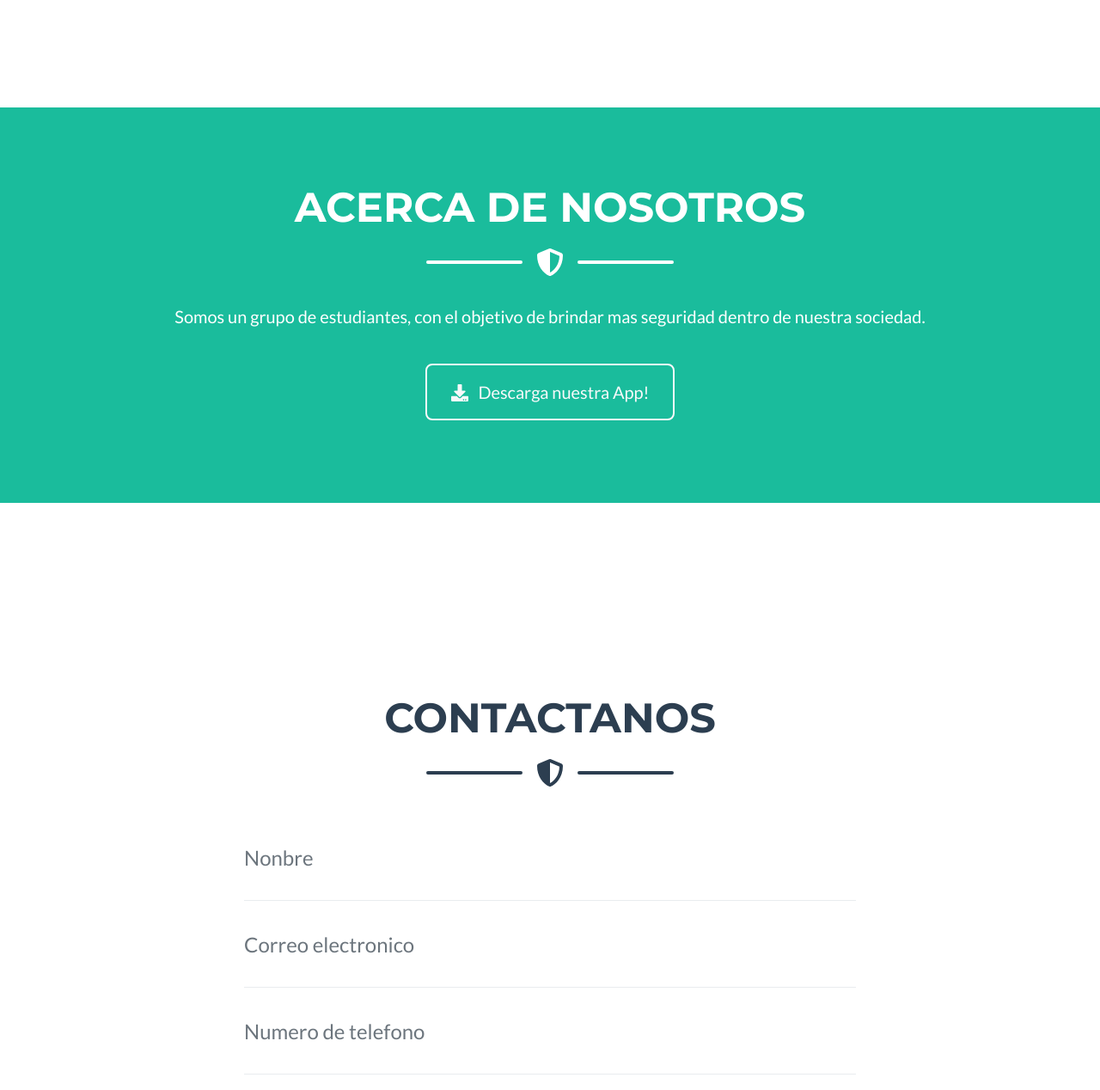
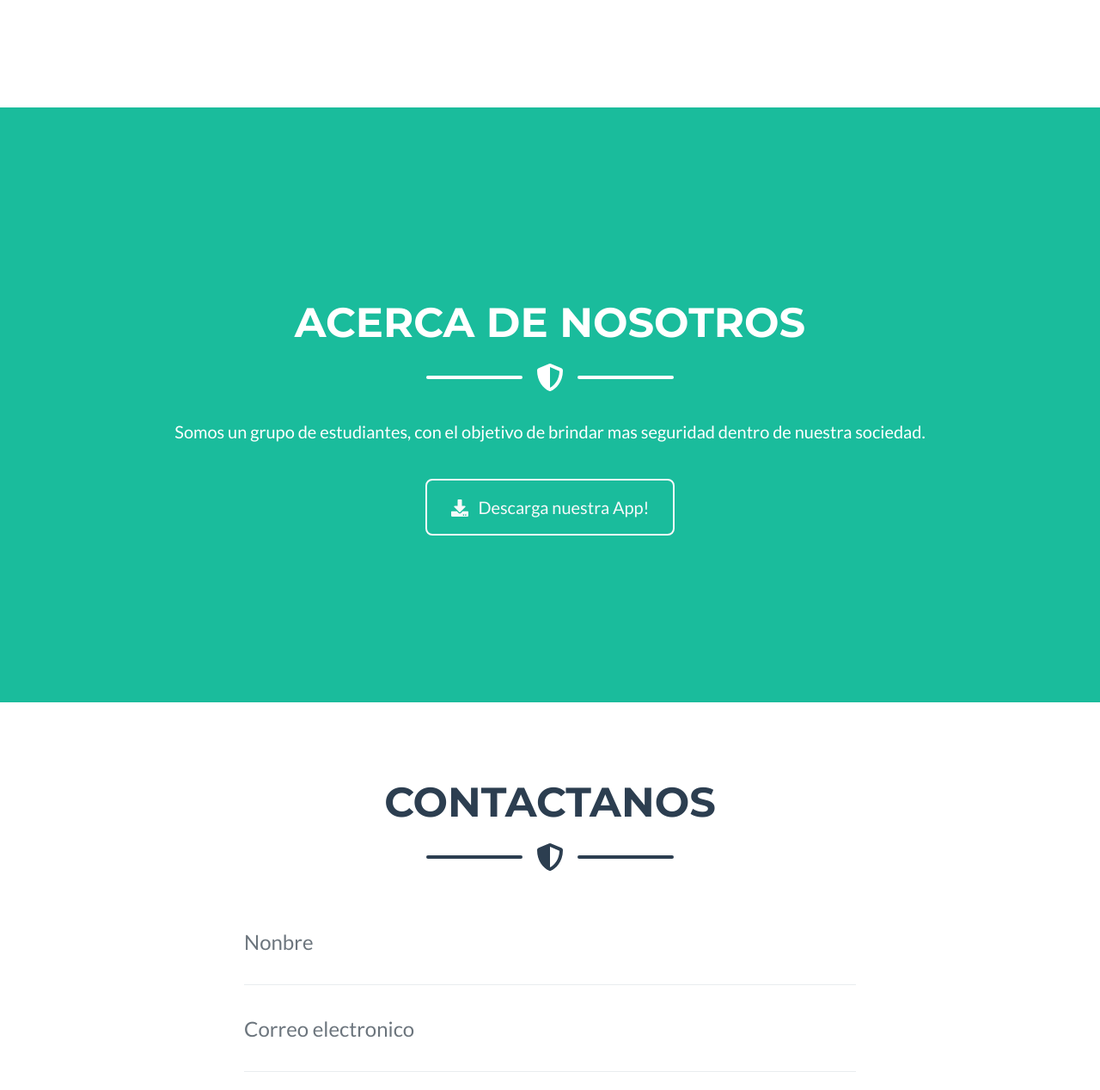
Before and after one commit to 8bit-1/8bit-1.github.io, a plain HTML site: page index.html in a window 1280 px wide. Shown: the part 1620-2888 px from the top of the page at 86% size. Drawn offline with nearby package versions, Linux system fonts and the light colour scheme.

Commit message:
Update index.html

```diff
--- a/index.html
+++ b/index.html
@@ -99,7 +99,7 @@
             </div>
         </section>
         <!-- About Section-->
-        <section class="page-section bg-primary text-white mb-0" id="about">
+        <section class="page-section bg-primary text-white mb-0" id="about" style="height: 692px; padding-top: 230px;">
             <div class="container">
                 <!-- About Section Heading-->
                 <h2 class="page-section-heading text-center text-uppercase text-white">Acerca de nosotros</h2>
@@ -123,7 +123,7 @@
             </div>
         </section>
         <!-- Contact Section-->
-        <section class="page-section" id="contact" style="height: 692px; padding-top: 230px;">
+        <section class="page-section" id="contact" >
             <div class="container">
                 <!-- Contact Section Heading-->
                 <h2 class="page-section-heading text-center text-uppercase text-secondary mb-0">Contactanos</h2>
```
